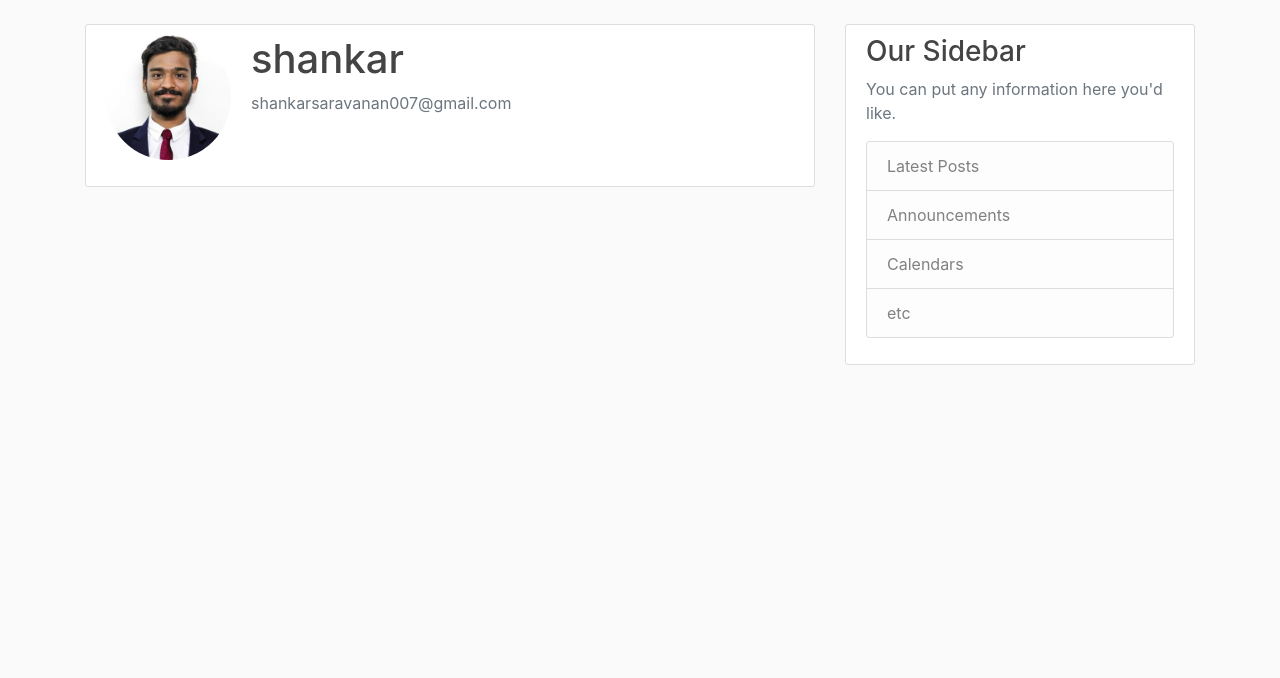
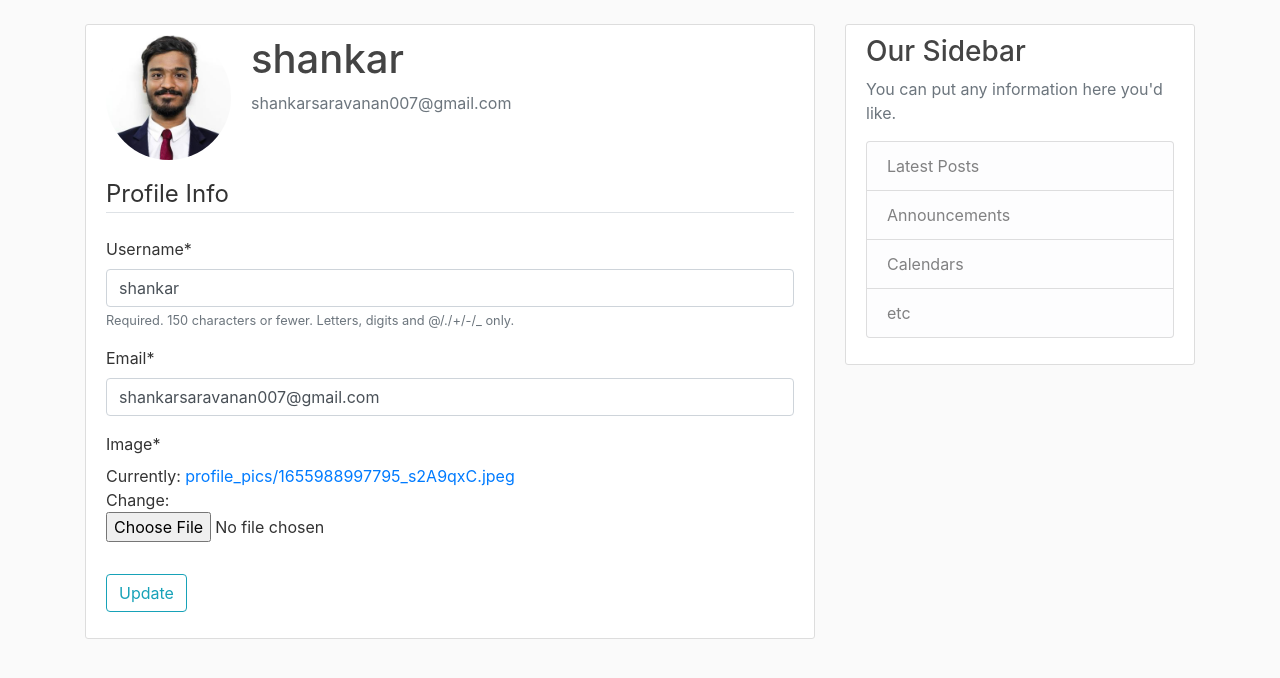
Before and after one commit to shankarsaravanan357/blog-app-using-django, a Django app: page /profile/ in a window 1280 px wide. Shown: the part 56-734 px from the top of the page. Run offline with Django 4.2, Linux system fonts and the light colour scheme; a user stored in the database is signed in; data comes from the database, SQL or seed files in the repository; both versions use the stored data as it was after the commit; some libraries are stand-ins or nearby versions.

Commit message:
User update profile added

```diff
--- a/blogapp/blog/templates/blog/home.html
+++ b/blogapp/blog/templates/blog/home.html
@@ -4,6 +4,7 @@
 
 {% for post in posts %}
 	<article class="media content-section">
+		<img class="rounded-circle article-img" src="{{ post.author.profile.image.url }}">
 	  <div class="media-body">
 	    <div class="article-metadata">
 	      <a class="mr-2" href="#">{{ post.author }}</a>
--- a/blogapp/users/forms.py
+++ b/blogapp/users/forms.py
@@ -1,6 +1,7 @@
 from django import forms
 from django.contrib.auth.models import User
 from django.contrib.auth.forms import UserCreationForm
+from .models import Profile
 
 
 class UserRegisterForm(UserCreationForm):
@@ -9,3 +10,15 @@ class UserRegisterForm(UserCreationForm):
 	class Meta:
 		model = User
 		fields = ['username','email','password1', 'password2']
+
+class UserUpdateForm(forms.ModelForm):
+	email = forms.EmailField()
+
+	class Meta:
+		model = User
+		fields = ['username','email']
+
+class ProfileUpdateForm(forms.ModelForm):
+	class Meta:
+		model = Profile
+		fields = ['image']
--- a/blogapp/users/models.py
+++ b/blogapp/users/models.py
@@ -1,5 +1,7 @@
 from django.db import models
 from django.contrib.auth.models import User
+from PIL import Image
+
 
 class Profile(models.Model):
 	user = models.OneToOneField(User, on_delete = models.CASCADE)
@@ -7,3 +9,13 @@ class Profile(models.Model):
 
 	def __str__(self):
 		return f'{self.user.username} Profile'
+
+	def save(self, *args, **kwargs):
+		super().save()
+
+		img = Image.open(self.image.path)
+
+		if img.height > 300 or img.width > 300:
+			output_size = (300,300)
+			img.thumbnail(output_size)
+			img.save(self.image.path)
--- a/blogapp/users/templates/users/profile.html
+++ b/blogapp/users/templates/users/profile.html
@@ -10,7 +10,17 @@
       <p class="text-secondary">{{ user.email }}</p>
     </div>
   </div>
-  <!-- FORM HERE -->
+  <form method="POST" enctype="multipart/form-data">
+      {% csrf_token %}
+      <fieldset class="form-group">
+        <legend class="border-bottom mb-4"> Profile Info </legend>
+        {{ u_form|crispy }}
+        {{ p_form|crispy }}
+      </fieldset>
+      <div class="form-group">
+        <button class="btn btn-outline-info" type="submit">Update</button>
+      </div>
+  </form>
 </div>
 
 
--- a/blogapp/users/views.py
+++ b/blogapp/users/views.py
@@ -1,7 +1,7 @@
 from django.shortcuts import render, redirect
 from django.contrib import messages
 from django.contrib.auth.decorators import login_required
-from .forms import UserRegisterForm
+from .forms import UserRegisterForm, ProfileUpdateForm, UserUpdateForm
 
 def register(request):
 	if request.method == "POST":
@@ -18,4 +18,23 @@ def register(request):
 
 @login_required
 def profile(request):
-	return render(request, 'users/profile.html')
+	if request.method == 'POST':
+		u_form = UserUpdateForm(request.POST, instance=request.user)
+		p_form = ProfileUpdateForm(request.POST, request.FILES,
+									 instance=request.user.profile)
+		if u_form.is_valid() and p_form.is_valid():
+			u_form.save()
+			p_form.save()
+			messages.success(request, f'Your Account has been updated!')
+			return redirect('profile')
+	else:
+		u_form = UserUpdateForm(instance=request.user)
+		p_form = ProfileUpdateForm(instance=request.user.profile)
+
+	context = {
+		'u_form':u_form,
+		'p_form':p_form
+	}
+
+
+	return render(request, 'users/profile.html',context)
```
Also changed, not shown: blogapp/db.sqlite3, blogapp/media/profile_pics/1655988997795_90eOzBq.jpeg (added), blogapp/media/profile_pics/1655988997795_JHTlri9.jpeg (added), blogapp/media/profile_pics/1655988997795_s2A9qxC.jpeg (added), blogapp/media/profile_pics/Optical_Fibers_in_Dark_by_Elena_Stravoravdi.jpg (added), blogapp/media/profile_pics/Optical_Fibers_in_Dark_by_Elena_Stravoravdi_uwrcFeo.jpg (added), blogapp/media/profile_pics/ryan-stone-skykomish-river_DnLFAh7.jpg (added), 3 other files.
